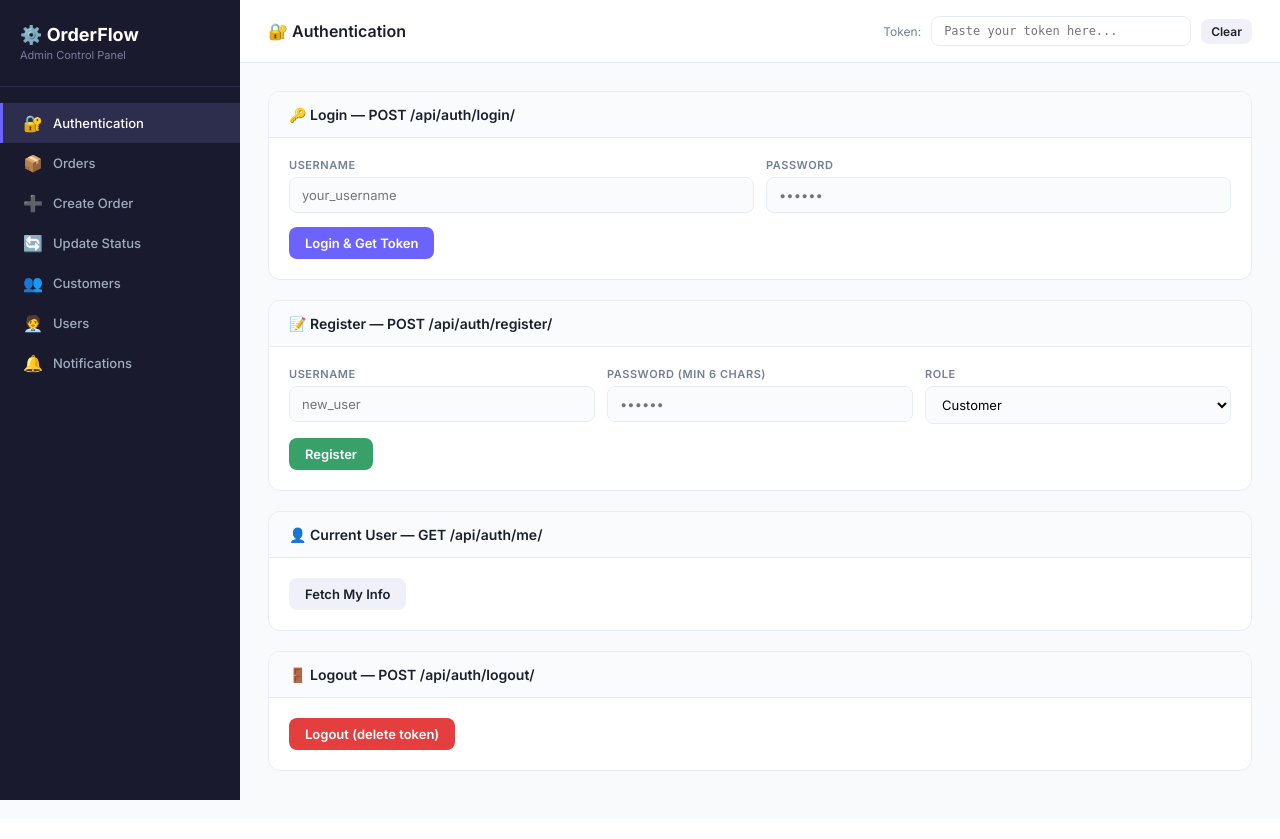
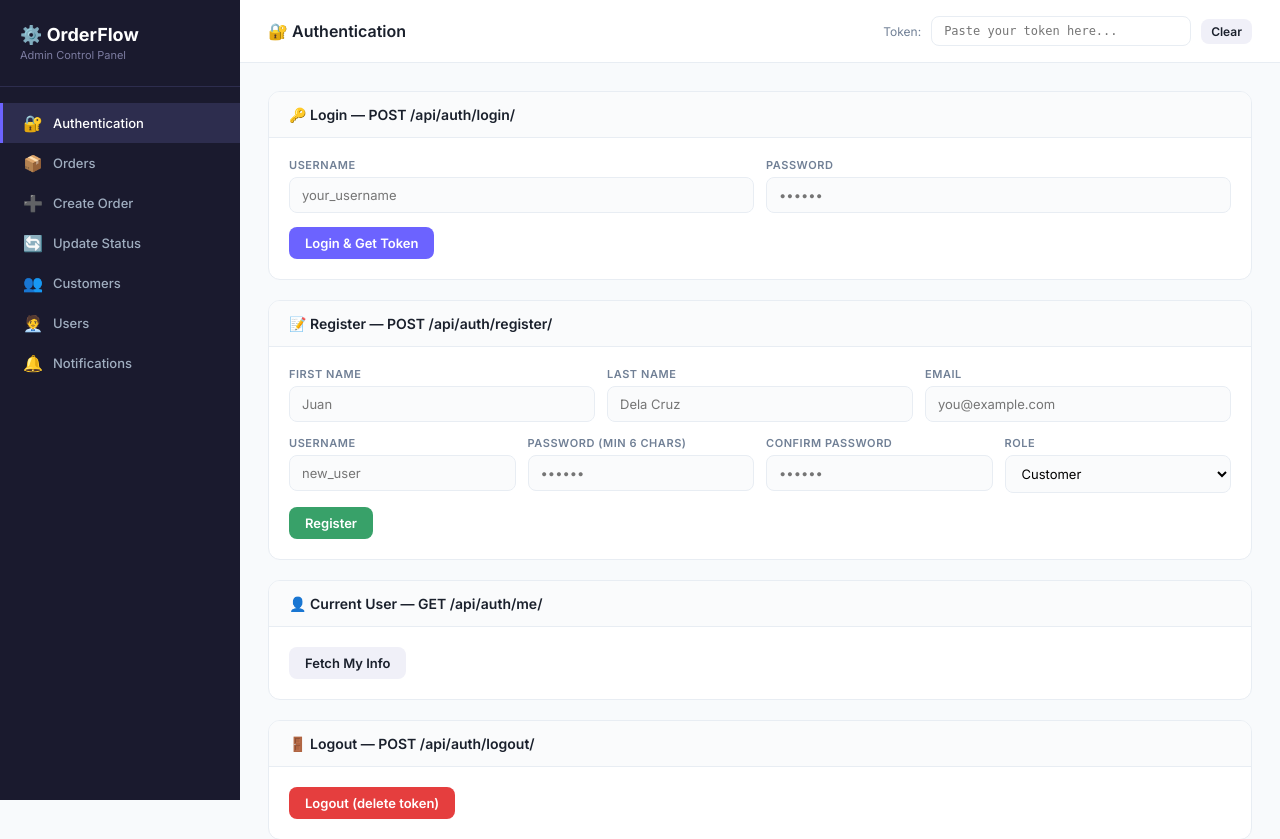
Before and after one commit to Andrae-Traz04/Ordering_System, a Django app: page /api/panel/ in a window 1280 px wide. Shown: the top 839 px of the page. Before the commit the page ends 800 px from the top, so only its background shows below. Run offline with Django 5.2, Linux system fonts and the light colour scheme.

Commit message:
Adding input fields in register/backend

```diff
--- a/orders/serializers.py
+++ b/orders/serializers.py
@@ -29,15 +29,19 @@ class RegisterSerializer(serializers.Serializer):
     last_name        = serializers.CharField(max_length=150)
     password         = serializers.CharField(min_length=6, write_only=True)
     confirm_password = serializers.CharField(min_length=6, write_only=True)
-    role             = serializers.ChoiceField(
-        choices=['customer', 'owner', 'admin'],
-        default='customer'
-    )
+    role             = serializers.ChoiceField(choices=['customer', 'owner', 'admin'])
 
     def validate_username(self, value):
-        if User.objects.filter(username=value).exists():
+        normalized = value.strip()
+        if User.objects.filter(username__iexact=normalized).exists():
             raise serializers.ValidationError("Username already taken.")
-        return value
+        return normalized
+
+    def validate_first_name(self, value):
+        return value.strip()
+
+    def validate_last_name(self, value):
+        return value.strip()
 
     def validate_email(self, value):
         normalized = value.strip().lower()
@@ -53,10 +57,10 @@ class RegisterSerializer(serializers.Serializer):
         return attrs
 
     def create(self, validated_data):
-        role       = validated_data.pop('role', 'customer')
+        role       = validated_data.pop('role')
         validated_data.pop('confirm_password', None)
-        first_name = validated_data.get('first_name', '').strip()
-        last_name  = validated_data.get('last_name', '').strip()
+        first_name = validated_data.get('first_name', '')
+        last_name  = validated_data.get('last_name', '')
 
         user = User.objects.create_user(
             username=validated_data['username'],
--- a/orders/templates/docs.html
+++ b/orders/templates/docs.html
@@ -432,12 +432,30 @@
           <div class="card-body">
             <div class="form-row">
               <div class="form-group">
+                <label>First Name</label>
+                <input id="reg-first-name" placeholder="Juan" />
+              </div>
+              <div class="form-group">
+                <label>Last Name</label>
+                <input id="reg-last-name" placeholder="Dela Cruz" />
+              </div>
+              <div class="form-group">
+                <label>Email</label>
+                <input id="reg-email" type="email" placeholder="you@example.com" />
+              </div>
+            </div>
+            <div class="form-row">
+              <div class="form-group">
                 <label>Username</label>
                 <input id="reg-username" placeholder="new_user" />
               </div>
               <div class="form-group">
                 <label>Password (min 6 chars)</label>
                 <input id="reg-password" type="password" placeholder="••••••" />
+              </div>
+              <div class="form-group">
+                <label>Confirm Password</label>
+                <input id="reg-confirm-password" type="password" placeholder="••••••" />
               </div>
               <div class="form-group">
                 <label>Role</label>
@@ -796,12 +814,24 @@
   }
 
   async function doRegister() {
+    const first_name = document.getElementById('reg-first-name').value
+    const last_name  = document.getElementById('reg-last-name').value
+    const email      = document.getElementById('reg-email').value
     const username = document.getElementById('reg-username').value
     const password = document.getElementById('reg-password').value
+    const confirm_password = document.getElementById('reg-confirm-password').value
     const role     = document.getElementById('reg-role').value
     const r = await apiFetch('/auth/register/', {
       method: 'POST',
-      body: JSON.stringify({ username, password, role })
+      body: JSON.stringify({
+        first_name,
+        last_name,
+        email,
+        username,
+        password,
+        confirm_password,
+        role
+      })
     })
     if (r.ok && r.data.token) {
       document.getElementById('tokenInput').value = r.data.token
--- a/orders/views.py
+++ b/orders/views.py
@@ -63,7 +63,14 @@ class RegisterView(APIView):
             token, _ = Token.objects.get_or_create(user=user)
             return Response({
                 'token': token.key,
-                'user':  {'id': user.id, 'username': user.username, 'role': get_role(user)},
+                'user':  {
+                    'id': user.id,
+                    'username': user.username,
+                    'first_name': user.first_name,
+                    'last_name': user.last_name,
+                    'email': user.email,
+                    'role': get_role(user),
+                },
             }, status=status.HTTP_201_CREATED)
         return Response(serializer.errors, status=status.HTTP_400_BAD_REQUEST)
 
```
